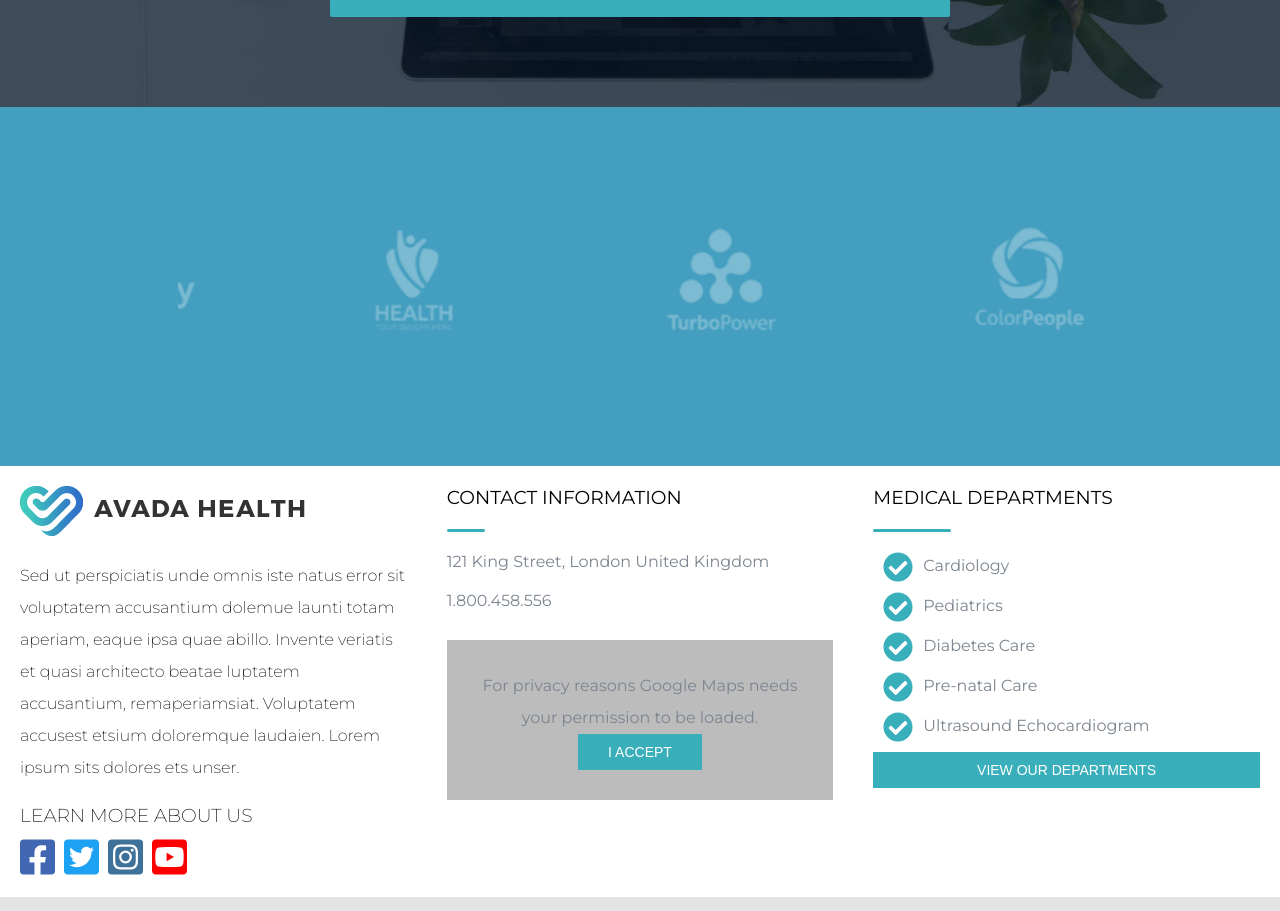
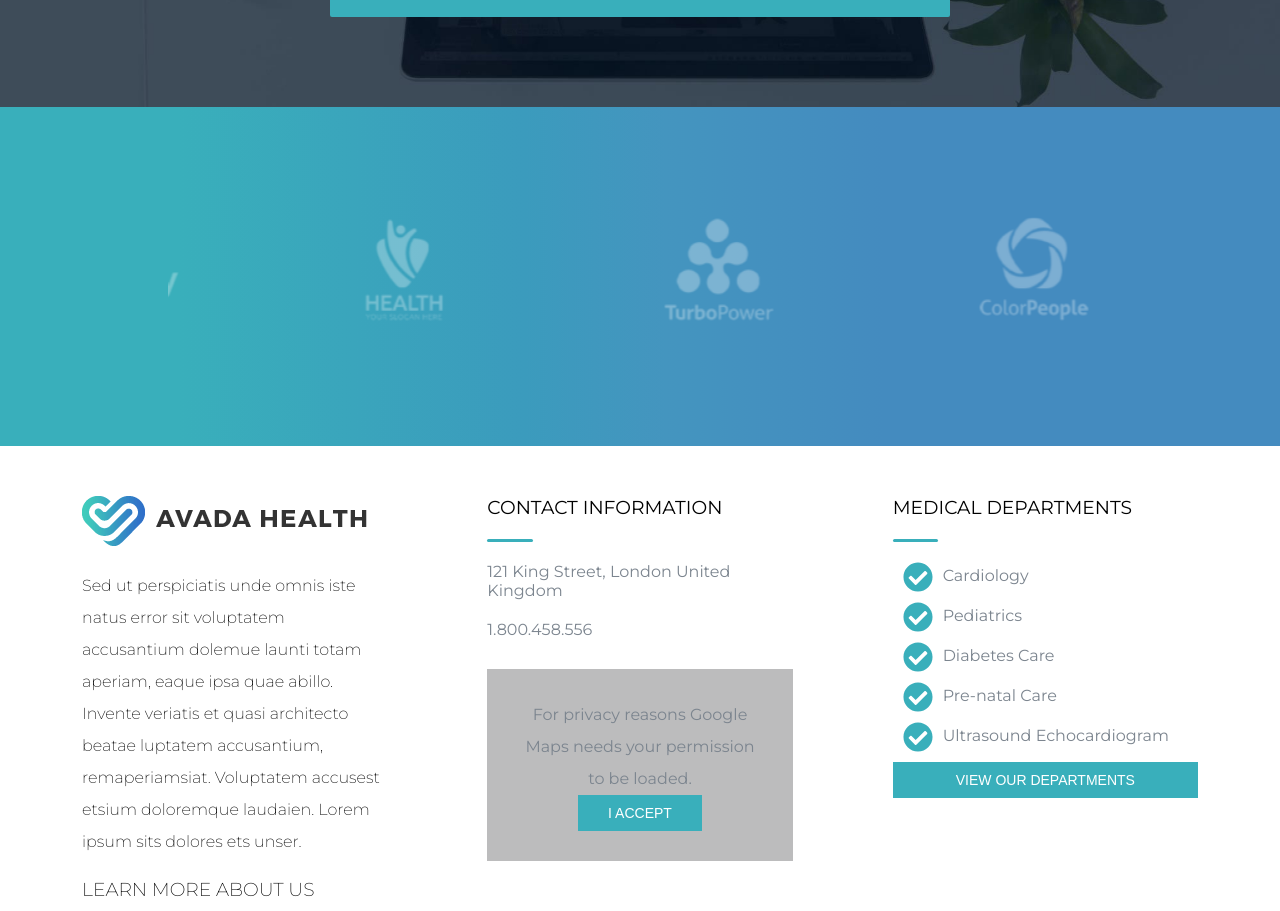
Before and after one commit to Marcotexcode/proj-html-vuejs, a Vue app: page / in a window 1280 px wide. Shown: the part 5787-6698 px from the top of the page. Built offline with nearby package versions, Linux system fonts and the light colour scheme.

Commit message:
modifiche

```diff
--- a/src/components/ColumnCenter.vue
+++ b/src/components/ColumnCenter.vue
@@ -38,10 +38,8 @@ export default {
   @import '@/style/mixins.scss';
 
   .container {
-    display: inline-block;
     width: calc(100% / 3);
-    padding: 20px;
-    top: 0px;
+    padding: 50px;
 
     .container--title{
       text-transform: uppercase;
@@ -49,7 +47,7 @@ export default {
     }
 
     .container--space {
-      width: 10%;
+      width: 15%;
       margin: 20px 0px;
       background: $Pelorous;
       height: 3px;
--- a/src/components/ColumnDx.vue
+++ b/src/components/ColumnDx.vue
@@ -34,7 +34,7 @@ export default {
 
   .container {
     width: calc(100% / 3);
-    padding: 20px;
+    padding: 50px;
 
     .container--box--title {
       text-transform: uppercase;
@@ -42,7 +42,7 @@ export default {
     }
 
     .container--box--space {
-      width: 20%;
+      width: 15%;
       margin: 20px 0px;
       background: $Pelorous;
       height: 3px;
@@ -73,7 +73,7 @@ export default {
       width: 100%;
       padding: 10px 30px;
     }
+
   }
 
-
 </style>
--- a/src/components/ColumnSx.vue
+++ b/src/components/ColumnSx.vue
@@ -38,7 +38,7 @@ export default {
 
     .container {
         width: calc(100% / 3);
-        padding: 20px;
+        padding: 50px;
 
         .container--text {
             margin: 20px 0px;
--- a/src/components/Footer.vue
+++ b/src/components/Footer.vue
@@ -47,6 +47,8 @@
 
     .container--box {
         display: flex;
+        width: 95%;
+        margin: 0 auto;
     }
 
     .conpyright {
--- a/src/components/Section2.vue
+++ b/src/components/Section2.vue
@@ -110,6 +110,13 @@
                         width: 100%;
                     }
 
+                    .container--container-box--box--image:hover {
+                        transition: 0.5s ease-out;
+                        transform: scale(1.1);
+                        box-shadow: rgba(0, 0, 0, 0.35) 0px 5px 15px;
+
+                    }
+
                     .item-container {
                         padding: 20px;
 
--- a/src/components/Section5.vue
+++ b/src/components/Section5.vue
@@ -25,8 +25,6 @@
         </div>
 
         <div class="container-slider">
-
-
 
             <VueSlickCarousel v-bind="settings" class="container-box--element">
 
@@ -120,7 +118,6 @@
                     width: calc(100% / 2 - 20px);
                     height: 40px;
                     margin: 10px 10px;
-
                 }
 
                 .container-form--input2 {
@@ -155,17 +152,15 @@
         }
 
         .container-slider {
-            background-color:$Pelorous2;
+            background: rgb(57,175,187);
+            background: linear-gradient(90deg, rgba(57,175,187,1) 14%, rgba(59,155,189,1) 41%, rgba(68,149,191,1) 52%, rgba(68,139,191,1) 69%);
             padding: 50px;
-                z-index: 2;
 
             .container-box--element {
-                padding: 10px;
                 width: 80%;
                 margin: 0 auto;
                 display: flex;
                 justify-content: center;
-                z-index: 1;
                 overflow:hidden;
 
                 .element--image {
```
